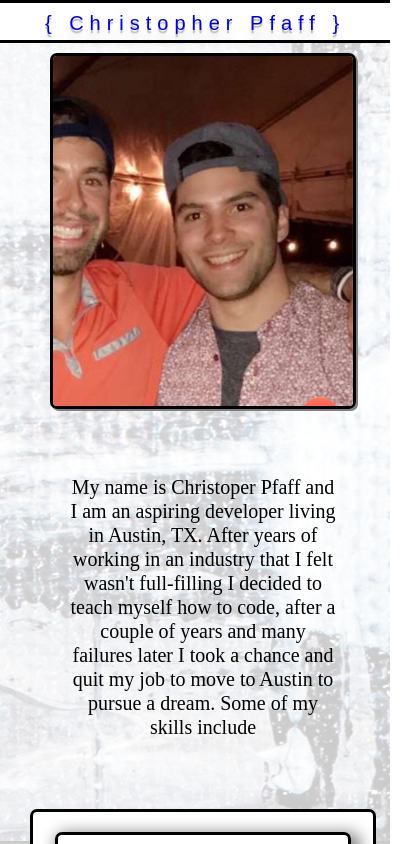
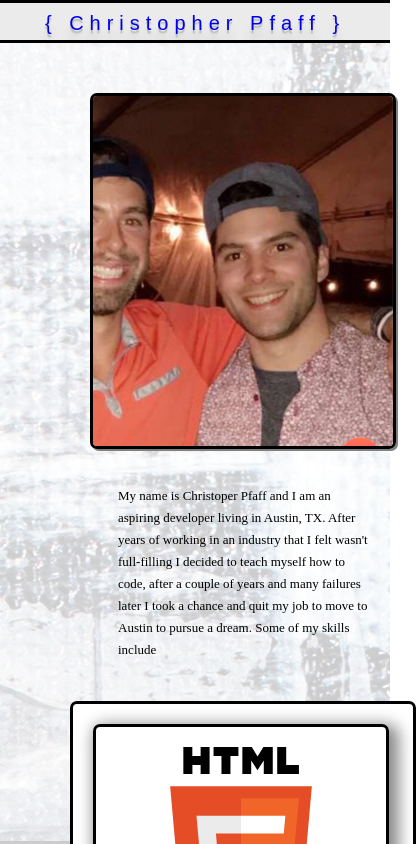
Before and after one commit to chrisPfaff/pfBlog, a React app: page /about in a window 390 px wide. Shown: the top 844 px of the page, 416 px wide, since content can reach past the window. Built offline with nearby package versions, Linux system fonts and the light colour scheme; a web font is replaced by a local one.

Commit message:
changed background

```diff
--- a/src/client/styles/about.scss
+++ b/src/client/styles/about.scss
@@ -16,8 +16,8 @@
 
 .aboutParagraph {
   font-family: "Lusitana", serif;
-  line-height: 24px;
-  font-size: 20px;
+  line-height: 35px;
+  font-size: 28px;
   padding: 50px;
 }
 
@@ -44,26 +44,30 @@
 .skillsList li {
   padding: 20px;
   font-size: 30px;
+  text-align: center;
+  color: black;
 }
 
-@media only screen and (max-width: 512px) {
-  .aboutContainer {
-    padding: 30px;
-    text-align: center;
-  }
-  .aboutImage {
-    border: solid black;
-    box-shadow: 2px 2px gray;
+@media only screen and (max-width: 881px) {
+  .aboutParagraph {
+    line-height: 28px;
+    font-size: 22px;
+    padding: 20px;
   }
 }
 
-@media only screen and (max-width: 512px) {
-  .aboutContainer {
-    padding: 10px;
-    text-align: center;
-  }
-  .aboutImage {
-    border: solid black;
-    box-shadow: 2px 2px gray;
+@media only screen and (max-width: 577px) {
+  .aboutParagraph {
+    line-height: 28px;
+    font-size: 18px;
+    padding: 20px;
   }
 }
+
+@media only screen and (max-width: 393px) {
+  .aboutParagraph {
+    line-height: 22px;
+    font-size: 13px;
+    padding: 20px;
+  }
+}
--- a/src/client/styles/header.scss
+++ b/src/client/styles/header.scss
@@ -3,7 +3,7 @@
 
 .blogHeader {
   animation: 1.3s ease-out 0s 1 slideInFromTop;
-  background: rgb(255, 255, 255);
+  background: rgb(235, 235, 235);
   border-bottom: solid black;
   border-top: solid black;
   color: #000000;
@@ -20,7 +20,7 @@
   padding-top: 10px;
   position: sticky;
   text-shadow: 0px 3px 0px #c0c0c0, 0px 14px 10px rgba(0, 0, 0, 0.15),
-    0px 24px 2px rgba(0, 0, 0, 0.1), 0px 34px 30px rgba(0, 0, 0, 0.1);
+    0px 15px 2px rgba(0, 0, 0, 0.1), 0px 34px 30px rgba(0, 0, 0, 0.1);
   top: 0%;
   width: 100%;
   z-index: 100;
```
Also changed, not shown: bundle.js.
